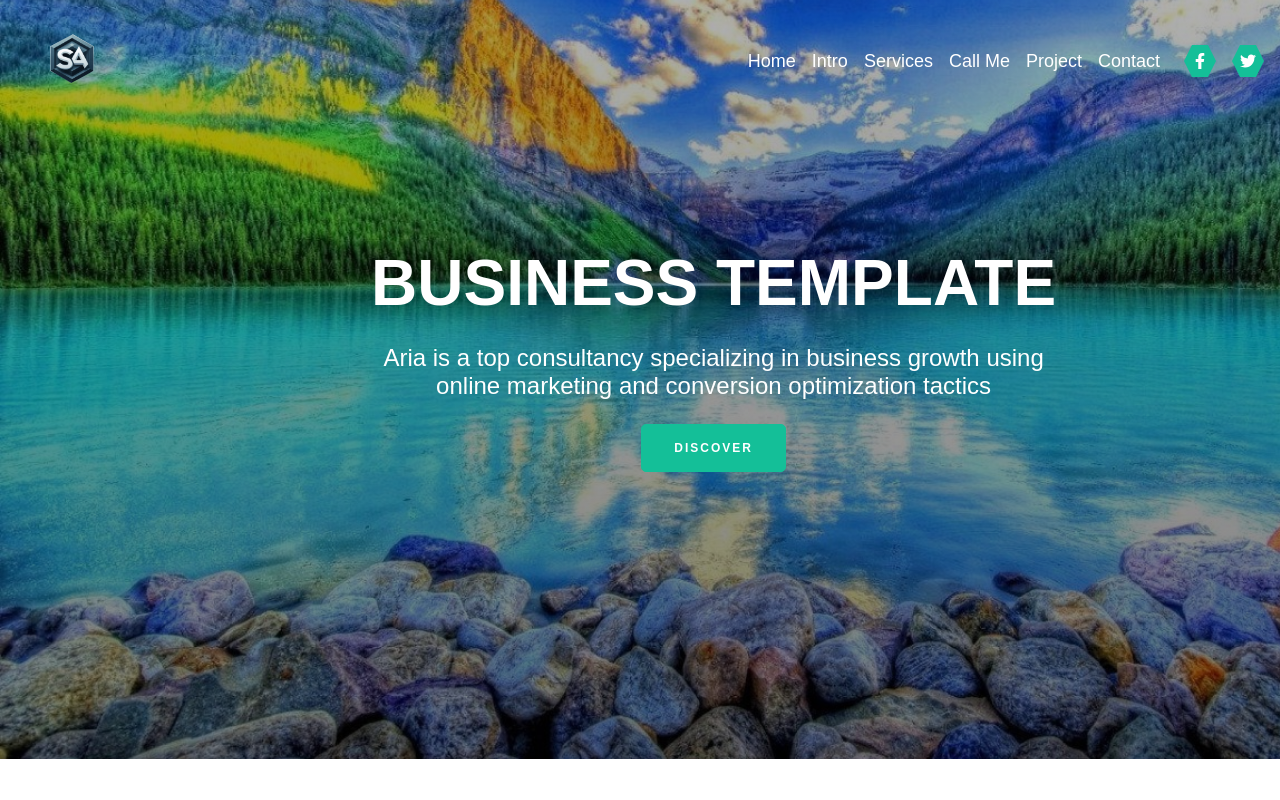
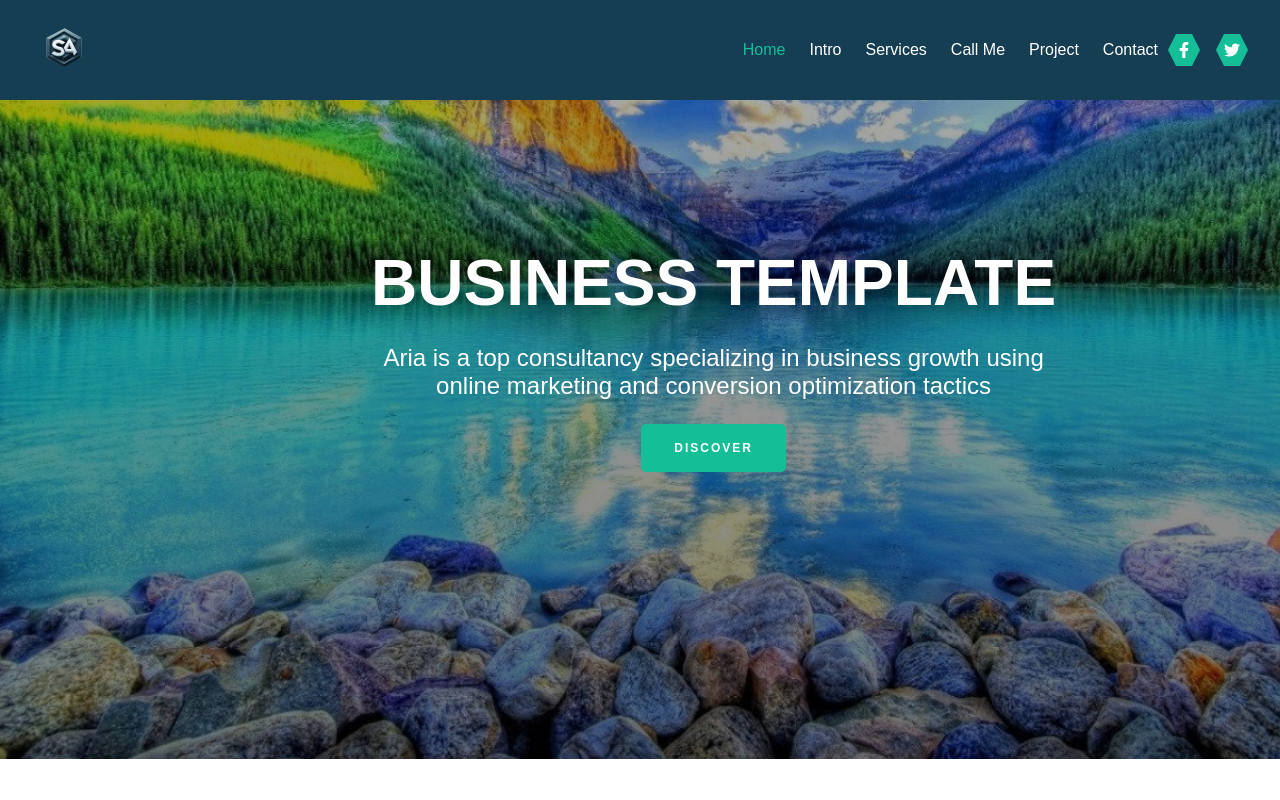
Before and after one commit to Sudhanshu-Ambastha/Responsive-Landingpage-Reactjs-Scss, a React (Create React App) app in the folder landingpage/: page / in a window 1280 px wide. Shown: the top 800 px of the page. Built offline with nearby package versions, Linux system fonts and the light colour scheme.

Commit message:
⬆update

```diff
--- a/landingpage/package.json
+++ b/landingpage/package.json
@@ -13,7 +13,10 @@
     "react": "^18.3.1",
     "react-dom": "^18.3.1",
     "react-icons": "^5.3.0",
+    "react-router": "^6.28.0",
+    "react-router-dom": "^6.28.0",
     "react-scripts": "5.0.1",
+    "react-scroll": "^1.9.0",
     "sass": "^1.80.6",
     "web-vitals": "^2.1.4"
   },
--- a/landingpage/public/index.html
+++ b/landingpage/public/index.html
@@ -5,15 +5,12 @@
     <link rel="icon" href="%PUBLIC_URL%/logo.png" />
     <meta name="viewport" content="width=device-width, initial-scale=1" />
     <meta name="theme-color" content="#000000" />
-    <meta
-      name="description"
-      content="Web site created using create-react-app"
-    />
+    <meta name="description" content="Web site created using create-react-app" />
     <link rel="apple-touch-icon" href="%PUBLIC_URL%/logo.png" />
 
     <link rel="manifest" href="%PUBLIC_URL%/manifest.json" />
 
-    <title>React App</title>
+    <title>Aria Website</title>
   </head>
   <body>
     <noscript>You need to enable JavaScript to run this app.</noscript>
--- a/landingpage/src/App.jsx
+++ b/landingpage/src/App.jsx
@@ -1,18 +1,35 @@
 import React from "react";
 import "./App.scss";
-import { Navbar, Home, Intro, Services, Calls, Project, Contact,Footer} from './Components';
+import { Navbar, Home, Intro, Services, Calls, Project, Contact, Footer } from './Components';
 
 const App = () => (
   <div className="App">
+    <Navbar />
 
-      <Navbar />
+    <section id="home">
       <Home />
+    </section>
 
-    <Intro />
-    <Services />
-    <Calls />
-    <Project />
-    <Contact />
+    <section id="intro">
+      <Intro />
+    </section>
+
+    <section id="services">
+      <Services />
+    </section>
+
+    <section id="calls">
+      <Calls />
+    </section>
+
+    <section id="project">
+      <Project />
+    </section>
+
+    <section id="contact">
+      <Contact />
+    </section>
+
     <Footer />
   </div>
 );
--- a/landingpage/src/Components/contact/Contact.jsx
+++ b/landingpage/src/Components/contact/Contact.jsx
@@ -62,7 +62,7 @@ const Contact = () => (
             <span className="checkmark"></span>I agree with Aria's stated
             Privacy Policy and Terms & Conditions
           </label>
-          <button>CALL ME</button>
+          <button>SUBMIT MESSAGE</button>
         </form>
       </div>
     </div>
--- a/landingpage/src/Components/navbar/Navbar.jsx
+++ b/landingpage/src/Components/navbar/Navbar.jsx
@@ -1,51 +1,64 @@
-import React, { useState } from 'react';
+import React, { useState, useEffect } from 'react';
 import { RiMenu3Line, RiCloseLine } from 'react-icons/ri';
-import { FaFacebookF, FaTwitter, FaBars, FaTimes } from 'react-icons/fa';
+import { FaFacebookF, FaTwitter } from 'react-icons/fa';
 import logo from '../../assets/SALogo.png';
 import './navbar.scss';
 
 const Navbar = () => {
   const [toggleMenu, setToggleMenu] = useState(false);
-  window.addEventListener('scroll', function() {
-    const navbar = document.querySelector('.lp__navbar');
-    const homeSection = document.querySelector('#home');
-    const scrollPosition = window.scrollY;
-    // const navbarHeight = navbar.offsetHeight;
-    const gap = 10 * parseFloat(getComputedStyle(navbar).fontSize); // Convert rem to pixels
+  const [activeSection, setActiveSection] = useState('home');
+  const [isScrolled, setIsScrolled] = useState(false);
 
-    // Calculate the threshold scroll position based on the gap
-    const thresholdPosition = homeSection.offsetTop + gap;
+  useEffect(() => {
+  const handleScroll = () => {
+    const sections = document.querySelectorAll('section');
+    let currentSection = 'home';
 
-    // Add a class to change the background color when scrolling down
-    if (scrollPosition > thresholdPosition) {
-        navbar.classList.add('scrolling');
-    } else {
-        navbar.classList.remove('scrolling');
-    }
-});
+    // Setting scrolling state
+    setIsScrolled(window.scrollY > 20);
 
+    sections.forEach((section) => {
+      const sectionTop = section.offsetTop;
+      const sectionHeight = section.clientHeight;
+      if (window.scrollY >= sectionTop - sectionHeight / 2 && window.scrollY < sectionTop + sectionHeight / 2) {
+        currentSection = section.getAttribute('id');
+      }
+    });
+
+    setActiveSection(currentSection);
+  };
+
+  window.addEventListener('scroll', handleScroll);
+    return () => window.removeEventListener('scroll', handleScroll);
+  }, []);
+
+  const handleMenuClick = (section) => {
+    setActiveSection(section); // Set the active section immediately
+    setToggleMenu(false);
+    document.getElementById(section).scrollIntoView({ behavior: 'smooth' });
+  };
 
   return (
-    <div className="lp__navbar">
+    <div className={`lp__navbar ${isScrolled ? 'scrolling' : ''} ${activeSection}`}>
       <div className="lp__navbar-links">
         <div className="lp__navbar-links_logo">
           <img src={logo} alt="logo" />
         </div>
         <div className="lp__navbar-links_container">
-          <p><a href="#home">Home</a></p>
-          <p><a href="#intro">Intro</a></p>
-          <p><a href="#services">Services</a></p>
-          <p><a href="#calls">Call Me</a></p>
-          <p><a href="#project">Project</a></p>
-          <p><a href="#contact">Contact</a></p>
+          <p><a href="#home" onClick={() => handleMenuClick('home')} className={activeSection === 'home' ? 'active' : ''}>Home</a></p>
+          <p><a href="#intro" onClick={() => handleMenuClick('intro')} className={activeSection === 'intro' ? 'active' : ''}>Intro</a></p>
+          <p><a href="#services" onClick={() => handleMenuClick('services')} className={activeSection === 'services' ? 'active' : ''}>Services</a></p>
+          <p><a href="#calls" onClick={() => handleMenuClick('calls')} className={activeSection === 'calls' ? 'active' : ''}>Call Me</a></p>
+          <p><a href="#project" onClick={() => handleMenuClick('project')} className={activeSection === 'project' ? 'active' : ''}>Project</a></p>
+          <p><a href="#contact" onClick={() => handleMenuClick('contact')} className={activeSection === 'contact' ? 'active' : ''}>Contact</a></p>
         </div>
       </div>
       <div className="lp__icon">
         <li className="icon">
-            <FaFacebookF />
+          <FaFacebookF />
         </li>
         <li className="icon">
-            <FaTwitter />
+          <FaTwitter />
         </li>
       </div>
       <div className="lp__navbar-menu">
@@ -55,18 +68,12 @@ const Navbar = () => {
         {toggleMenu && (
         <div className="lp__navbar-menu_container scale-up-center">
           <div className="lp__navbar-menu_container-links">
-          <li className="icon">
-           <FaBars />
-          </li>
-          <li className="icon">
-           <FaTimes />
-          </li>
-            <p><a href="#home">Home</a></p>
-            <p><a href="#intro">Intro</a></p>
-            <p><a href="#services">Services</a></p>
-            <p><a href="#calls">Call Me</a></p>
-            <p><a href="#project">Project</a></p>
-            <p><a href="#contact">Contact</a></p>
+            <p><a href="#home" onClick={() => handleMenuClick('home')} className={activeSection === 'home' ? 'active' : ''}>Home</a></p>
+            <p><a href="#intro" onClick={() => handleMenuClick('intro')} className={activeSection === 'intro' ? 'active' : ''}>Intro</a></p>
+            <p><a href="#services" onClick={() => handleMenuClick('services')} className={activeSection === 'services' ? 'active' : ''}>Services</a></p>
+            <p><a href="#calls" onClick={() => handleMenuClick('calls')} className={activeSection === 'calls' ? 'active' : ''}>Call Me</a></p>
+            <p><a href="#project" onClick={() => handleMenuClick('project')} className={activeSection === 'project' ? 'active' : ''}>Project</a></p>
+            <p><a href="#contact" onClick={() => handleMenuClick('contact')} className={activeSection === 'contact' ? 'active' : ''}>Contact</a></p>
           </div>
         </div>
         )}
--- a/landingpage/src/Components/navbar/navbar.scss
+++ b/landingpage/src/Components/navbar/navbar.scss
@@ -1,6 +1,6 @@
 .lp__navbar {
   position: fixed;
-  top: -15px;
+  top: 0;
   right: 0;
   left: 0;
   width: 100%;
@@ -8,31 +8,38 @@
   justify-content: space-between;
   align-items: center;
   background-color: transparent;
-  transition: background-color all 0.2s;
+  transition: background-color 0.2s ease;
   z-index: 2;
+  padding: 1rem 2rem;
+
+  &.home,
+  &.intro,
+  &.services,
+  &.calls,
+  &.project,
+  &.contact {
+    background-color: var(--green-bg-color);
+  }
 
   &.scrolling {
-    padding: 1rem 1.5rem 1px 2rem;
-    max-height: 5rem;
     background-color: var(--green-bg-color);
-    z-index: 2;
+    padding: 0.75rem 1.5rem;
+    box-shadow: 0 2px 4px rgba(0, 0, 0, 0.1);
   }
 
   &-links {
+    display: flex;
     flex: 1;
-    display: flex;
-    justify-content: flex-end;
     align-items: center;
     justify-content: space-between;
-    padding: 2.125rem 1.5rem 2.125rem 2rem;
-    top: 0;
+    color: var(--white);
 
     &_logo {
       margin-right: 2rem;
 
       img {
-        width: 5rem;
-        height: 5rem;
+        width: 4rem;
+        height: 4rem;
         clip-path: polygon(
           51% 19%,
           77% 34%,
@@ -41,35 +48,27 @@
           23% 65%,
           23% 34%
         );
-        justify-content: flex-start;
+        cursor: pointer;
       }
     }
 
     &_container {
       display: flex;
-      flex-direction: row;
-      gap: 1rem;
+      gap: 1.5rem;
 
-      ul {
-        list-style: none;
+      p {
         margin: 0;
         padding: 0;
-        display: flex;
-        flex-wrap: wrap;
-      }
-
-      li {
-        margin-right: 2rem;
       }
 
       a {
         color: #fff;
         font-family: var(--font-family);
         font-weight: 500;
-        font-size: 18px;
-        line-height: 25px;
+        font-size: 1rem;
         text-transform: capitalize;
         cursor: pointer;
+        transition: color 0.3s;
 
         &:hover,
         &.active {
@@ -80,7 +79,6 @@
   }
 
   &-menu {
-    margin-left: 1rem;
     display: none;
     position: relative;
 
@@ -90,54 +88,50 @@
 
     &_container {
       display: flex;
-      justify-content: flex-end;
-      align-items: flex-end;
       flex-direction: column;
-      text-align: end;
       background: var(--color-footer);
-      padding: 2rem;
+      padding: 1.5rem;
       position: absolute;
-      right: 0;
-      top: 40px;
-      margin-top: 1rem;
-      min-width: 210px;
-      border-radius: 5px;
-      box-shadow: 0px 0px 5px rgba(0, 0, 0, 0.2);
+      right: 1rem;
+      top: 3.5rem;
+      border-radius: 8px;
+      box-shadow: 0px 4px 8px rgba(0, 0, 0, 0.1);
+      min-width: 200px;
+      z-index: 3;
+      text-align: right;
 
       p {
         margin: 1rem 0;
+        font-size: 1rem;
       }
 
-      &-links-sign {
-        display: none;
+      a {
+        color: #fff;
+        &:hover,
+        &.active {
+          color: var(--light-green-color);
+        }
       }
+    }
+  }
+
+  @media screen and (max-width: 768px) {
+    &-links_container {
+      display: none;
+    }
+
+    &-menu {
+      display: block;
     }
   }
 }
 
 .lp__icon {
   display: flex;
-  justify-content: space-between;
   align-items: center;
   list-style: none;
-
-  ul {
-    list-style: none;
-    margin: 0;
-    padding: 0;
-    display: flex;
-    flex-wrap: wrap;
-  }
-
-  li {
-    margin-right: 1rem;
-  }
-
-  a {
-    color: #fff;
-    font-size: 20px;
-    clip-path: polygon(25% 0%, 75% 0%, 100% 50%, 75% 100%, 25% 100%, 0% 50%);
-  }
+  gap: 1rem;
+  padding-left: 10px;
 
   .icon {
     width: 2rem;
@@ -145,11 +139,11 @@
     clip-path: polygon(25% 0%, 75% 0%, 100% 50%, 75% 100%, 25% 100%, 0% 50%);
     background-color: var(--light-green-color);
     color: var(--white);
-    padding: 0.52rem;
-    align-content: center;
+    display: flex;
+    align-items: center;
     justify-content: center;
     cursor: pointer;
-    transition: background-color 0.3s ease;
+    transition: background-color 0.3s ease, color 0.3s ease;
 
     &:hover {
       background-color: var(--white);
```
Also changed, not shown: landingpage/src/Components/services/Services.jsx (+2 -7 lines), 2 other files (tests, documents, lock files or other folders).
